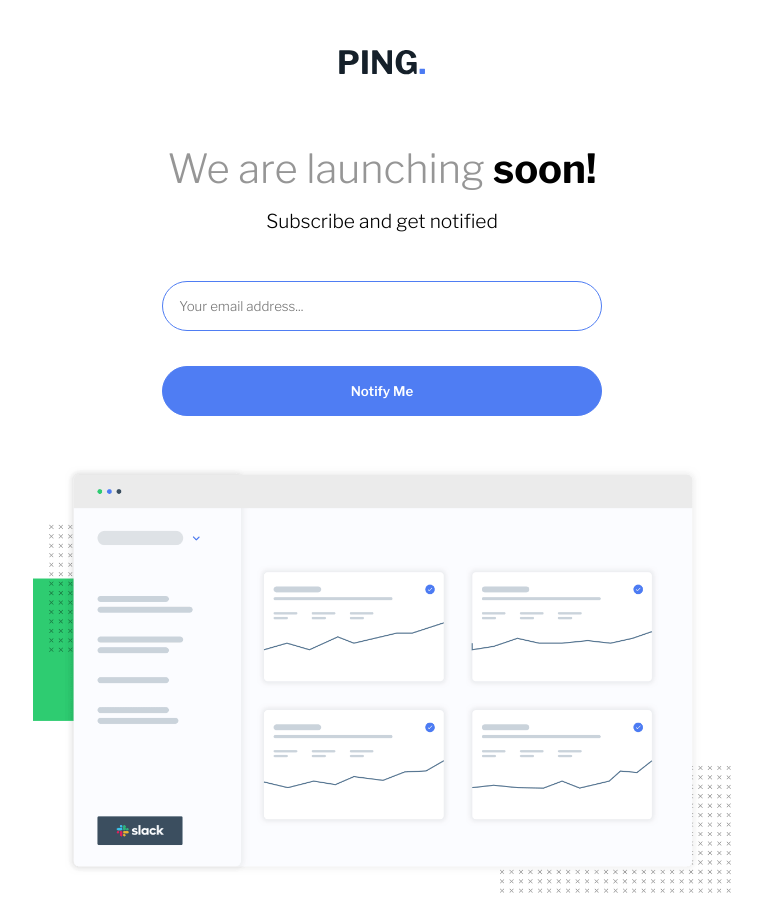
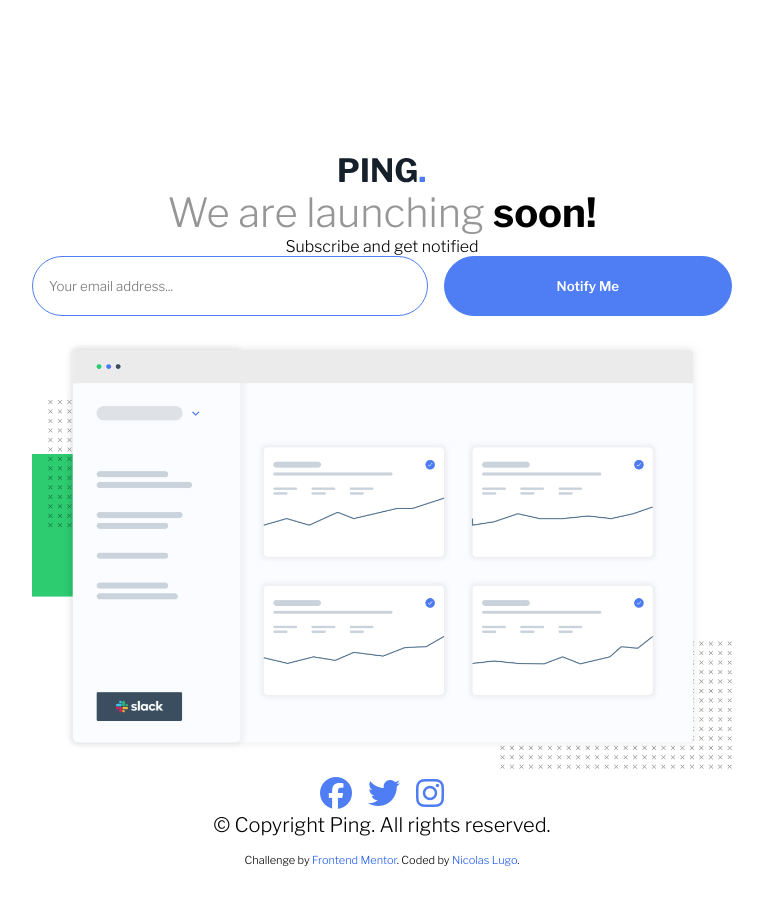
Before and after one commit to nicolugocbz86/ping-coming-soon-page, a plain HTML site: page index.html in a window 1280 px wide. Shown: the top 901 px of the page, without its empty margins (338-1101 px from the left). Drawn offline with nearby package versions, Linux system fonts and the light colour scheme.

Commit message:
final styles

```diff
--- a/css/index.css
+++ b/css/index.css
@@ -32,25 +32,16 @@
                 align-content: center;
                 text-align: center;
                 font-size: 20px;
+                gap: 1rem;
             }
 
             main {
+                width: 700px;
                 display: flex;
-            }
-
-            main {
                 flex-direction: column;
             }
 
-            main {
-                width: 730px;
-                padding: 1rem;
-                gap: 1rem;
-            }
-
             input {
-                margin: auto;
-                width: 66%;
                 border: .1rem solid hsl(223, 87%, 63%);
                 border-radius: 2rem;
                 padding: 1rem;
@@ -58,25 +49,15 @@
 
         /* CLASS */
 
+            .form,
             .launching,
-            .form,
             .social {
                 display: flex;
             }
 
-            .logo_img {
-                padding: 2rem;
-            }
-
-            .launching,
-            .form {
+            .form,
+            .launching {
                 flex-direction: column;
-            }
-
-            .launching,
-            .form {
-                padding: 1rem;
-                gap: 1rem;
             }
 
             .launching span {
@@ -84,39 +65,34 @@
                 color: hsl(0, 0%, 59%);
             }
 
+
             .launching h2 {
-                font-size: 1.2rem;
+                font-size: 1rem;
                 font-weight: 300;
             }
 
             .form {
-                height: 185px;
+                height: 150px;
+                gap: 1rem;
             }
 
-            .form input:nth-child(2) {
-                cursor: pointer;
-                font-weight: 600;
+            .form input:nth-of-type(2) {
                 background-color: hsl(223, 87%, 63%);
                 color: hsl(0, 100%, 100%);
-            }
-
-            .form input:nth-child(2):hover {
-                background-color: hsl(223, 87%, 53%);
+                font-weight: 600;
             }
 
             .dashboard_img img {
-                margin: auto;
                 width: 100%;
             }
 
             .social {
                 justify-content: center;
-                font-size: 2rem;
-                gap: 2rem;
+                gap: 1rem;
             }
 
             .social a {
-                text-decoration: none;
+                font-size: 2rem;
                 color: hsl(223, 87%, 63%);
             }
 
@@ -126,14 +102,11 @@
 
         /* ID */
 
-            #div-alert {
-                display: flex;
-                flex-direction: column;
-                gap: .8rem;
-            }
-
             #p-alert {
                 display: none;
+                color : hsl(354, 100%, 66%);
+                font-style : italic;
+                font-size : .8rem;
             }
 
     }
@@ -149,7 +122,28 @@
 
         /* CLASS */
 
+            .form {
+                height: 85px;
+                display: grid;
+                grid-template-areas:
+                'input-email input-submit'
+                'p-alert p-alert';
+            }
+
         /* ID */
+
+        #input-email {
+            grid-area: input-email;
+        }
+
+        #p-alert {
+            grid-area: p-alert;
+            text-align: left;
+        }
+
+        #input-submit {
+            grid-area: input-submit;
+        }
 
     }
 
--- a/index.html
+++ b/index.html
@@ -18,11 +18,9 @@
             <h2>Subscribe and get notified</h2>
         </div>
         <form class="form">
-            <div id="div-alert">
-                <input type="email" name="email-address" id="email-address" placeholder="Your email address..." required>
-                <p id="p-alert">Please provide a valid email address</p>
-            </div>
-            <input type="submit" value="Notify Me">
+            <input id="input-email" type="email" name="email-address" id="email-address" placeholder="Your email address..." required>
+            <p id="p-alert">Please provide a valid email address</p>
+            <input id="input-submit" type="submit" value="Notify Me">
         </form>
         <div class="dashboard_img">
             <img src="images/illustration-dashboard.png" alt="Dashboard" title="Dashboard">
--- a/js/index.js
+++ b/js/index.js
@@ -7,9 +7,6 @@ inputs[1].addEventListener('click', () => {
     if (inputs[0].innerHTML == false) {
 
         pAlert.style.display = 'block';
-        pAlert.style.color = 'hsl(354, 100%, 66%)';
-        pAlert.style.fontStyle = 'italic';
-        pAlert.style.fontSize = '.8rem';
         inputs[0].style.borderColor = 'hsl(354, 100%, 66%)';
 
     }
```
